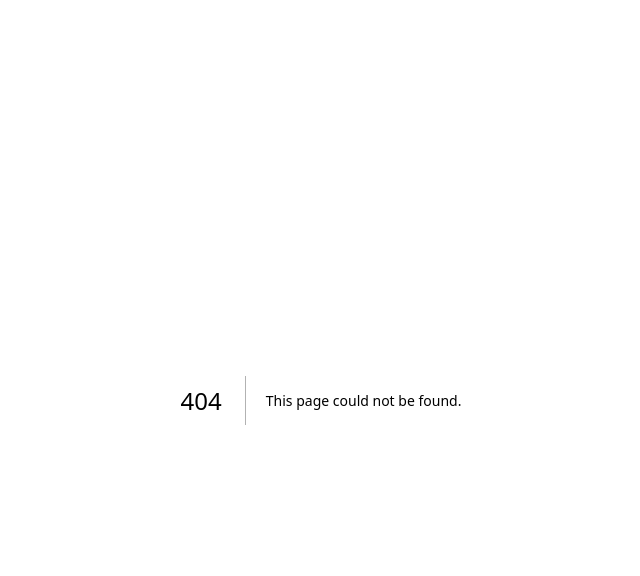
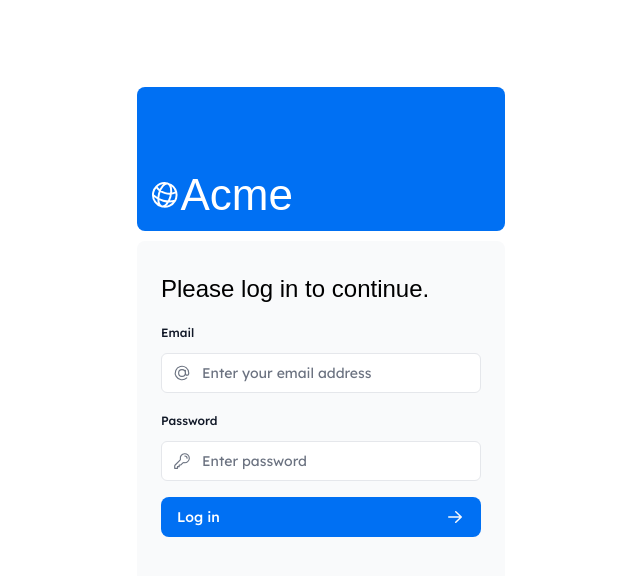
Before and after one commit to DennohKim/next-learn, a Next.js app: page /login in a window 1280 px wide. Before the commit this address had no page. Shown: the top 576 px of the page, without its empty margins (319-959 px from the left). Built offline with nearby package versions, Linux system fonts and the light colour scheme; a web font is replaced by a local one.

Commit message:
login auth with nextAuth

```diff
--- a/app/lib/actions.ts
+++ b/app/lib/actions.ts
@@ -4,6 +4,8 @@
 import { sql } from '@vercel/postgres';
 import { revalidatePath } from 'next/cache';
 import { redirect } from 'next/navigation';
+import { signIn } from '@/auth';
+
 
 const FormSchema = z.object({
   id: z.string(),
@@ -111,3 +113,18 @@
     };
   }
 }
+
+
+export async function authenticate(
+  prevState: string | undefined,
+  formData: FormData,
+) {
+  try {
+    await signIn('credentials', Object.fromEntries(formData));
+  } catch (error) {
+    if ((error as Error).message.includes('CredentialsSignin')) {
+      return 'CredentialsSignin';
+    }
+    throw error;
+  }
+}
--- /dev/null
+++ b/app/login/page.tsx
@@ -0,0 +1,17 @@
+import AcmeLogo from '@/app/ui/acme-logo';
+import LoginForm from '@/app/ui/login-form';
+
+export default function LoginPage() {
+  return (
+    <main className="flex items-center justify-center md:h-screen">
+      <div className="relative mx-auto flex w-full max-w-[400px] flex-col space-y-2.5 p-4 md:-mt-32">
+        <div className="flex h-20 w-full items-end rounded-lg bg-blue-500 p-3 md:h-36">
+          <div className="w-32 text-white md:w-36">
+            <AcmeLogo />
+          </div>
+        </div>
+        <LoginForm />
+      </div>
+    </main>
+  );
+}
--- a/app/ui/dashboard/sidenav.tsx
+++ b/app/ui/dashboard/sidenav.tsx
@@ -2,6 +2,8 @@
 import NavLinks from '@/app/ui/dashboard/nav-links';
 import AcmeLogo from '@/app/ui/acme-logo';
 import { PowerIcon } from '@heroicons/react/24/outline';
+import { signOut } from '@/auth';
+
 
 export default function SideNav() {
   return (
@@ -17,7 +19,12 @@
       <div className="flex grow flex-row justify-between space-x-2 md:flex-col md:space-x-0 md:space-y-2">
         <NavLinks />
         <div className="hidden h-auto w-full grow rounded-md bg-gray-50 md:block"></div>
-        <form>
+        <form
+          action={async () => {
+            'use server';
+            await signOut();
+          }}
+        >
           <button className="flex h-[48px] w-full grow items-center justify-center gap-2 rounded-md bg-gray-50 p-3 text-sm font-medium hover:bg-sky-100 hover:text-blue-600 md:flex-none md:justify-start md:p-2 md:px-3">
             <PowerIcon className="w-6" />
             <div className="hidden md:block">Sign Out</div>
--- a/app/ui/login-form.tsx
+++ b/app/ui/login-form.tsx
@@ -1,3 +1,5 @@
+"use client";
+
 import { lusitana } from '@/app/ui/fonts';
 import {
   AtSymbolIcon,
@@ -6,10 +8,15 @@
 } from '@heroicons/react/24/outline';
 import { ArrowRightIcon } from '@heroicons/react/20/solid';
 import { Button } from './button';
+import { useFormState, useFormStatus } from 'react-dom';
+import { authenticate } from '@/app/lib/actions';
 
 export default function LoginForm() {
+	  const [state, dispatch] = useFormState(authenticate, undefined);
+
+
   return (
-    <form className="space-y-3">
+    <form action={dispatch} className="space-y-3">
       <div className="flex-1 rounded-lg bg-gray-50 px-6 pb-4 pt-8">
         <h1 className={`${lusitana.className} mb-3 text-2xl`}>
           Please log in to continue.
@@ -56,8 +63,17 @@
           </div>
         </div>
         <LoginButton />
-        <div className="flex h-8 items-end space-x-1">
-          {/* Add form errors here */}
+        <div
+          className="flex h-8 items-end space-x-1"
+          aria-live="polite"
+          aria-atomic="true"
+        >
+          {state === 'CredentialsSignin' && (
+            <>
+              <ExclamationCircleIcon className="h-5 w-5 text-red-500" />
+              <p className="text-sm text-red-500">Invalid credentials</p>
+            </>
+          )}
         </div>
       </div>
     </form>
@@ -65,8 +81,10 @@
 }
 
 function LoginButton() {
+	  const { pending } = useFormStatus();
+
   return (
-    <Button className="mt-4 w-full">
+    <Button className="mt-4 w-full" aria-disabled={pending}>
       Log in <ArrowRightIcon className="ml-auto h-5 w-5 text-gray-50" />
     </Button>
   );
--- /dev/null
+++ b/auth.config.ts
@@ -0,0 +1,21 @@
+import type { NextAuthConfig } from 'next-auth';
+
+export const authConfig = {
+  pages: {
+    signIn: '/login',
+  },
+   callbacks: {
+    authorized({ auth, request: { nextUrl } }) {
+      const isLoggedIn = !!auth?.user;
+      const isOnDashboard = nextUrl.pathname.startsWith('/dashboard');
+      if (isOnDashboard) {
+        if (isLoggedIn) return true;
+        return false; // Redirect unauthenticated users to login page
+      } else if (isLoggedIn) {
+        return Response.redirect(new URL('/dashboard', nextUrl));
+      }
+      return true;
+    },
+  },
+  providers: [], // Add providers with an empty array for now
+} satisfies NextAuthConfig;
--- /dev/null
+++ b/auth.ts
@@ -0,0 +1,43 @@
+import NextAuth from 'next-auth';
+import { authConfig } from './auth.config';
+import Credentials from 'next-auth/providers/credentials';
+import { z } from 'zod';
+import { sql } from '@vercel/postgres';
+import type { User } from '@/app/lib/definitions';
+import bcrypt from 'bcrypt';
+
+async function getUser(email: string): Promise<User | undefined> {
+  try {
+    const user = await sql<User>`SELECT * FROM users WHERE email=${email}`;
+    return user.rows[0];
+  } catch (error) {
+    console.error('Failed to fetch user:', error);
+    throw new Error('Failed to fetch user.');
+  }
+}
+
+export const { auth, signIn, signOut } = NextAuth({
+  ...authConfig,
+  providers: [
+    Credentials({
+      async authorize(credentials) {
+        const parsedCredentials = z
+          .object({ email: z.string().email(), password: z.string().min(6) })
+          .safeParse(credentials);
+
+        if (parsedCredentials.success) {
+          const { email, password } = parsedCredentials.data;
+          const user = await getUser(email);
+          if (!user) return null;
+          const passwordsMatch = await bcrypt.compare(password, user.password);
+
+          if (passwordsMatch) return user;
+        }
+
+        console.log('Invalid credentials');
+
+        return null;
+      },
+    }),
+  ],
+});
--- a/package.json
+++ b/package.json
@@ -7,7 +7,7 @@
     "prettier:check": "prettier --check --ignore-unknown .",
     "seed": "node -r dotenv/config ./scripts/seed.js",
     "start": "next start",
-	"lint": "next lint"
+    "lint": "next lint"
   },
   "dependencies": {
     "@heroicons/react": "^2.0.18",
@@ -18,6 +18,7 @@
     "bcrypt": "^5.1.1",
     "clsx": "^2.0.0",
     "next": "^14.0.2",
+    "next-auth": "^5.0.0-beta.4",
     "postcss": "8.4.31",
     "react": "18.2.0",
     "react-dom": "18.2.0",
```
Also changed, not shown: middleware.ts (added, +9 -0 lines), 1 other file (tests, documents, lock files or other folders).
